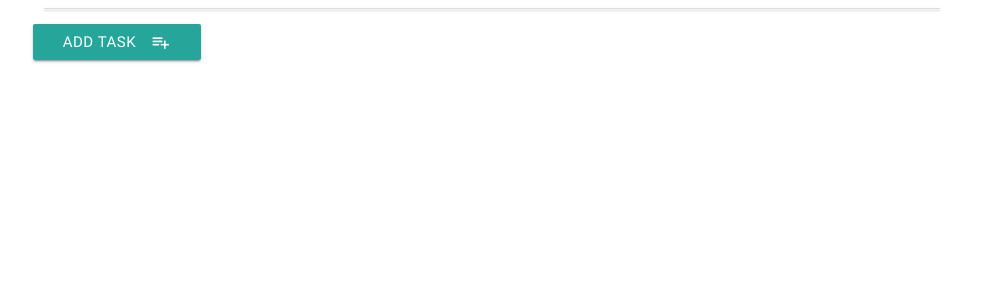
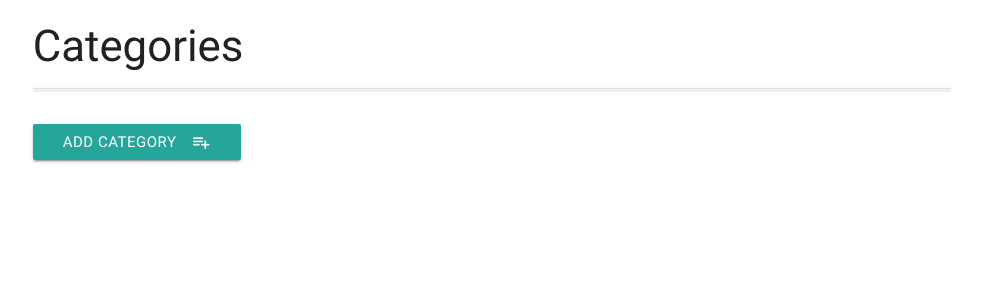
Before and after one commit to StuChapman/Code-Institute-Task_Manager, a Flask app: page / in a window 1280 px wide. Shown: the top 300 px of the page, without its empty margins (148-1130 px from the left). Run offline with Flask 2, Linux system fonts and the light colour scheme; data that the repository does not hold is empty; some libraries are stand-ins or nearby versions.

Commit message:
added categories

```diff
--- a/app.py
+++ b/app.py
@@ -11,7 +11,6 @@ app.config["MONGO_URI"] = 'mongodb+srv://root:r00tUser@cluster0.5zsef.mongodb.ne
 mongo = PyMongo(app)
 
 
-@app.route('/')
 @app.route('/get_tasks')
 def get_tasks():
     return render_template("tasks.html", tasks=mongo.db.tasks.find())
@@ -30,6 +29,74 @@ def insert_task():
     return redirect(url_for('get_tasks'))
 
 
+@app.route('/edit_task/<task_id>')
+def edit_task(task_id):
+    the_task =  mongo.db.tasks.find_one({"_id": ObjectId(task_id)})
+    all_categories = mongo.db.categories.find()
+    return render_template('edittask.html', task=the_task,
+                           categories=all_categories)
+
+
+@app.route('/update_task/<task_id>', methods=["POST"])
+def update_task(task_id):
+    tasks = mongo.db.tasks
+    tasks.update( {'_id': ObjectId(task_id)},
+    {
+        'task_name': request.form.get('task_name'),
+        'category_name': request.form.get('category_name'),
+        'task_description': request.form.get('task_description'),
+        'due_date': request.form.get('due_date'),
+        'is_urgent': request.form.get('is_urgent')
+    })
+    return redirect(url_for('get_tasks'))
+
+
+@app.route('/delete_task/<task_id>')
+def delete_task(task_id):
+    mongo.db.tasks.remove({'_id': ObjectId(task_id)})
+    return redirect(url_for('get_tasks'))
+
+
+@app.route('/')
+@app.route('/get_categories')
+def get_categories():
+    return render_template('categories.html',
+                           categories=mongo.db.categories.find())
+
+
+@app.route('/delete_category/<category_id>')
+def delete_category(category_id):
+    mongo.db.categories.remove({'_id': ObjectId(category_id)})
+    return redirect(url_for('get_categories'))
+
+
+@app.route('/edit_category/<category_id>')
+def edit_category(category_id):
+    return render_template('editcategory.html',
+                           category=mongo.db.categories.find_one(
+                           {'_id': ObjectId(category_id)}))
+
+
+@app.route('/update_category/<category_id>', methods=['POST'])
+def update_category(category_id):
+    mongo.db.categories.update(
+        {'_id': ObjectId(category_id)},
+        {'category_name': request.form.get('category_name')})
+    return redirect(url_for('get_categories'))
+
+
+@app.route('/insert_category', methods=['POST'])
+def insert_category():
+    category_doc = {'category_name': request.form.get('category_name')}
+    mongo.db.categories.insert_one(category_doc)
+    return redirect(url_for('get_categories'))
+
+
+@app.route('/add_category')
+def add_category():
+    return render_template('addcategory.html')
+
+
 if __name__ == '__main__':
     app.run(host=os.environ.get('IP'),
             port=int(os.environ.get('PORT')),
--- /dev/null
+++ b/templates/categories.html
@@ -0,0 +1,26 @@
+{% extends 'base.html'%} {% block content %}
+
+<div class="row">
+
+    <h3>Categories</h3>
+    <ul class="collapsible" data-collapsible="accordion">
+        {% for category in categories %}
+        <li>
+            <div class="collapsible-header">
+                <a href="{{url_for('delete_category', category_id=category._id)}}" class="waves-effect waves-light btn btn_small">Del</a>
+                <a href="{{url_for('edit_category', category_id=category._id)}}" class="waves-effect waves-light btn btn_small blue">Edit</a>
+
+                <div class="task_header">
+                    <strong>{{category.category_name}}</strong>
+                </div>
+            </div>
+        </li>
+        {% endfor %}
+    </ul>
+</div>
+    <div class="row">
+        <button class="btn waves-effect waves-light"><a style="color:white;" href="{{ url_for('add_category') }}">Add Category</a>
+            <i class="material-icons right">playlist_add</i>
+            </button>
+    </div>
+{% endblock %}
--- a/templates/tasks.html
+++ b/templates/tasks.html
@@ -6,8 +6,8 @@
             <div class="collapsible-header">
                 <div class="col s3">
                     <i class="material-icons">expand_more</i>
-                    <a class="waves-effect waves-light btn btn_small">Done</a>
-                    <a class="waves-effect waves-light btn btn_small blue">Edit</a>
+                    <a href="{{ url_for('delete_task', task_id=task._id) }}"  class="waves-effect waves-light btn btn_small">Done</a>
+                    <a href="{{ url_for('edit_task', task_id=task._id) }}" class="waves-effect waves-light btn btn_small blue">Edit</a>
 
                 </div>
                 <div class="task_header col s9">
```
Also changed, not shown: templates/addcategory.html (added, +19 -0 lines), templates/editcategory.html (added, +24 -0 lines), templates/edittask.html (added, +71 -0 lines).
